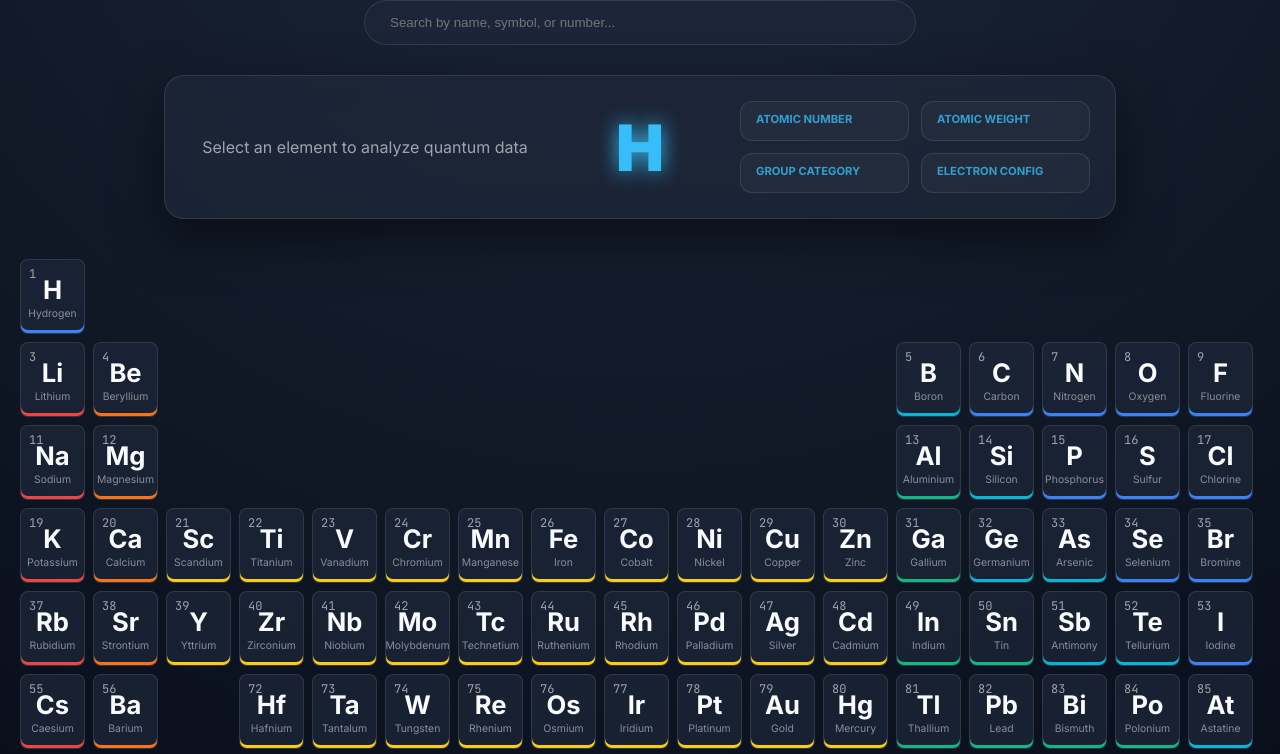
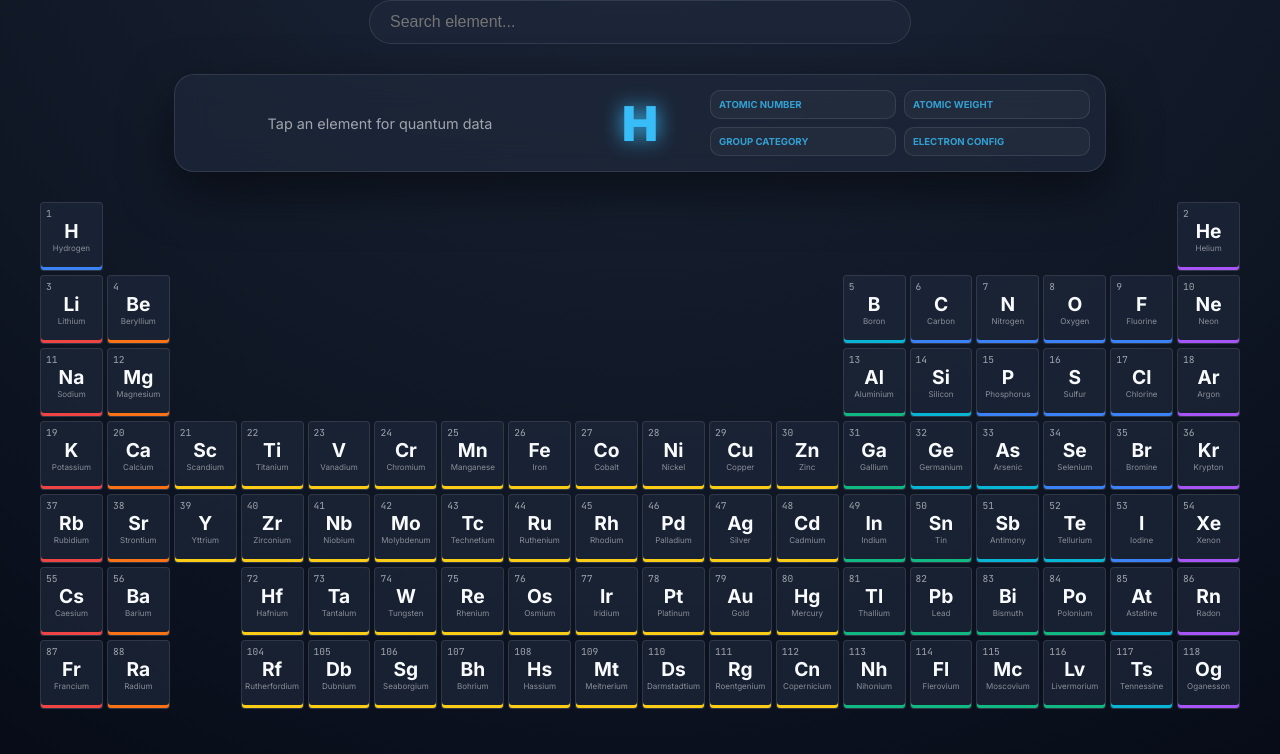
Before and after one commit to Arnab7510/Periodic-Table, a plain HTML site: page index.html in a window 1280 px wide. Shown: the part 79-833 px from the top of the page. Drawn offline with Linux system fonts and the light colour scheme.

Commit message:
Update index.html

```diff
--- a/index.html
+++ b/index.html
@@ -12,7 +12,6 @@
             --glass: rgba(30, 41, 59, 0.7);
             --border: rgba(255, 255, 255, 0.1);
             --accent: #38bdf8;
-            /* Vibrant Scientific Colors */
             --alkali: #ef4444; --alkaline: #f97316; --transition: #facc15;
             --post-trans: #10b981; --metalloid: #06b6d4; --nonmetal: #3b82f6;
             --noble: #a855f7; --lanthanide: #ec4899; --actinide: #8b5cf6;
@@ -24,71 +23,93 @@
             color: #f8fafc;
             font-family: 'Inter', sans-serif;
             margin: 0;
-            padding: 20px;
+            padding: 10px;
             min-height: 100vh;
+            display: flex;
+            flex-direction: column;
+            align-items: center;
         }
 
-        header { text-align: center; margin-bottom: 30px; }
+        header { text-align: center; margin-bottom: 20px; width: 100%; }
         header h1 {
+            font-size: clamp(1.5rem, 5vw, 2.5rem);
             font-weight: 900;
-            letter-spacing: -2px;
-            margin: 0;
+            letter-spacing: -1px;
+            margin: 10px 0;
             background: linear-gradient(to right, #fff, var(--accent));
             -webkit-background-clip: text;
             -webkit-text-fill-color: transparent;
         }
 
         #search {
-            padding: 14px 25px; width: 100%; max-width: 500px;
+            padding: 12px 20px; width: 90%; max-width: 500px;
             border-radius: 30px; border: 1px solid var(--border);
             background: var(--glass); color: white;
-            margin: 20px auto; display: block;
+            margin: 10px auto; display: block;
             backdrop-filter: blur(10px);
             transition: border 0.3s;
+            font-size: 16px; /* Prevents iOS auto-zoom */
         }
         #search:focus { outline: none; border-color: var(--accent); }
 
         #detail-panel {
-            position: sticky; top: 20px; z-index: 1000;
+            position: sticky; top: 10px; z-index: 1000;
             background: var(--glass); backdrop-filter: blur(16px);
-            margin: 0 auto 40px; padding: 25px;
+            margin-bottom: 30px; padding: 15px;
             border-radius: 20px; border: 1px solid var(--border);
-            max-width: 900px; display: flex; gap: 30px; align-items: center;
+            width: 95%; max-width: 900px;
+            display: flex; flex-direction: row; gap: 20px; align-items: center;
             box-shadow: 0 20px 50px rgba(0,0,0,0.5);
         }
 
-        .big-view { text-align: center; min-width: 140px; }
-        #big-symbol { font-size: 4rem; font-weight: 900; color: var(--accent); margin: 0; filter: drop-shadow(0 0 10px var(--accent)); }
+        .big-view { text-align: center; min-width: 100px; }
+        #big-symbol { font-size: 3rem; font-weight: 900; color: var(--accent); margin: 0; filter: drop-shadow(0 0 10px var(--accent)); }
 
-        .stats-grid { display: grid; grid-template-columns: repeat(auto-fit, minmax(160px, 1fr)); gap: 12px; width: 100%; }
-        .stat-item { background: rgba(255,255,255,0.03); padding: 10px 15px; border-radius: 12px; border: 1px solid var(--border); }
-        .stat-item strong { color: var(--accent); display: block; font-size: 0.7rem; text-transform: uppercase; margin-bottom: 4px; opacity: 0.8; }
-        .stat-item span { font-family: 'JetBrains Mono', monospace; font-size: 0.95rem; }
+        .stats-grid {
+            display: grid;
+            grid-template-columns: repeat(2, 1fr);
+            gap: 8px; width: 100%;
+        }
+        .stat-item { background: rgba(255,255,255,0.03); padding: 8px; border-radius: 10px; border: 1px solid var(--border); }
+        .stat-item strong { color: var(--accent); display: block; font-size: 0.6rem; text-transform: uppercase; opacity: 0.8; }
+        .stat-item span { font-family: 'JetBrains Mono', monospace; font-size: 0.8rem; word-break: break-all; }
 
-        .table-wrapper { width: 100%; overflow-x: auto; padding-bottom: 50px; scroll-behavior: smooth; }
+        /* The scaling container for Mobile */
+        .table-wrapper {
+            width: 100%;
+            display: flex;
+            justify-content: center;
+            overflow-x: auto;
+            padding-bottom: 40px;
+        }
+
         #periodic-table {
-            display: grid; grid-template-columns: repeat(18, minmax(65px, 1fr));
-            grid-template-rows: repeat(10, minmax(75px, 1fr));
-            gap: 8px; min-width: 1300px; margin: 0 auto;
+            display: grid;
+            grid-template-columns: repeat(18, 1fr);
+            grid-template-rows: repeat(10, 1fr);
+            gap: 4px;
+            width: 1200px; /* Base width for desktop */
+            margin: 0 auto;
         }
 
         .element {
             background: var(--glass); border: 1px solid var(--border);
             display: flex; flex-direction: column; align-items: center; justify-content: center;
-            cursor: pointer; transition: all 0.3s cubic-bezier(0.23, 1, 0.32, 1);
-            border-radius: 8px; position: relative;
+            cursor: pointer; transition: all 0.2s ease;
+            border-radius: 4px; position: relative;
+            aspect-ratio: 1 / 1.1;
         }
         .element:hover {
-            transform: translateY(-5px) scale(1.05);
+            transform: scale(1.15);
             z-index: 50;
-            background: rgba(255,255,255,0.1);
-            border-color: rgba(255,255,255,0.5);
+            background: rgba(255,255,255,0.15);
+            border-color: var(--accent);
             box-shadow: 0 10px 20px rgba(0,0,0,0.4);
         }
 
-        .num { font-size: 0.75rem; position: absolute; top: 6px; left: 8px; font-family: 'JetBrains Mono'; opacity: 0.6; }
-        .sym { font-size: 1.6rem; font-weight: 700; }
-        .name-label { font-size: 0.65rem; opacity: 0.5; margin-top: 2px; }
+        .num { font-size: 0.6rem; position: absolute; top: 4px; left: 5px; font-family: 'JetBrains Mono'; opacity: 0.6; }
+        .sym { font-size: 1.2rem; font-weight: 700; }
+        .name-label { font-size: 0.5rem; opacity: 0.5; text-align: center; display: block; white-space: nowrap; overflow: hidden; width: 90%; }
 
         /* Neon Indicators */
         .alkali { box-shadow: inset 0 -3px 0 var(--alkali); }
@@ -102,9 +123,25 @@
         .actinide { box-shadow: inset 0 -3px 0 var(--actinide); }
 
         .hidden { display: none; }
-        @media (max-width: 768px) {
-            #detail-panel { flex-direction: column; text-align: center; }
-            .big-view { border: none; padding-bottom: 10px; }
+
+        /* Responsive Adjustments */
+        @media (max-width: 1250px) {
+            #periodic-table { transform: scale(0.8); transform-origin: top center; width: 1000px; }
+            .table-wrapper { height: 650px; }
+        }
+
+        @media (max-width: 800px) {
+            #detail-panel { flex-direction: column; gap: 10px; }
+            .stats-grid { grid-template-columns: repeat(2, 1fr); }
+            #periodic-table { transform: scale(0.5); width: 600px; gap: 2px; }
+            .table-wrapper { height: 450px; }
+            #big-symbol { font-size: 2.5rem; }
+        }
+
+        @media (max-width: 500px) {
+            #periodic-table { transform: scale(0.35); width: 400px; }
+            .table-wrapper { height: 320px; }
+            .stats-grid { grid-template-columns: 1fr; }
         }
     </style>
 </head>
@@ -112,15 +149,15 @@
 
     <header>
         <h1>Periodic Table</h1>
-        <input type="text" id="search" placeholder="Search by name, symbol, or number...">
+        <input type="text" id="search" placeholder="Search element...">
     </header>
 
     <div id="detail-panel">
-        <div id="msg" style="width: 100%; text-align: center; opacity: 0.6;">Select an element to analyze quantum data</div>
+        <div id="msg" style="width: 100%; text-align: center; opacity: 0.6; font-size: 0.9rem;">Tap an element for quantum data</div>
         <div id="info" class="hidden" style="display:contents">
             <div class="big-view">
                 <p id="big-symbol">H</p>
-                <span id="el-name" style="font-weight: 700; letter-spacing: 1px;"></span>
+                <span id="el-name" style="font-weight: 700; letter-spacing: 1px; font-size: 0.8rem;"></span>
             </div>
             <div class="stats-grid">
                 <div class="stat-item"><strong>Atomic Number</strong> <span id="val-num"></span></div>
@@ -136,6 +173,7 @@
     </div>
 
     <script>
+        // Data remains exactly as provided
         const elements = [
             {n:1,s:'H',name:'Hydrogen',w:'1.008',cat:'nonmetal',c:1,r:1,o:'1s¹'},
             {n:2,s:'He',name:'Helium',w:'4.0026',cat:'noble',c:18,r:1,o:'1s²'},
@@ -281,6 +319,10 @@
                     document.getElementById('val-weight').innerText = el.w;
                     document.getElementById('val-cat').innerText = el.cat.replace('-', ' ');
                     document.getElementById('val-orbital').innerText = el.o;
+
+                    // Visual feedback for click
+                    document.querySelectorAll('.element').forEach(e => e.style.borderColor = '');
+                    div.style.borderColor = 'var(--accent)';
                 };
 
                 div.onmouseover = update;
```
